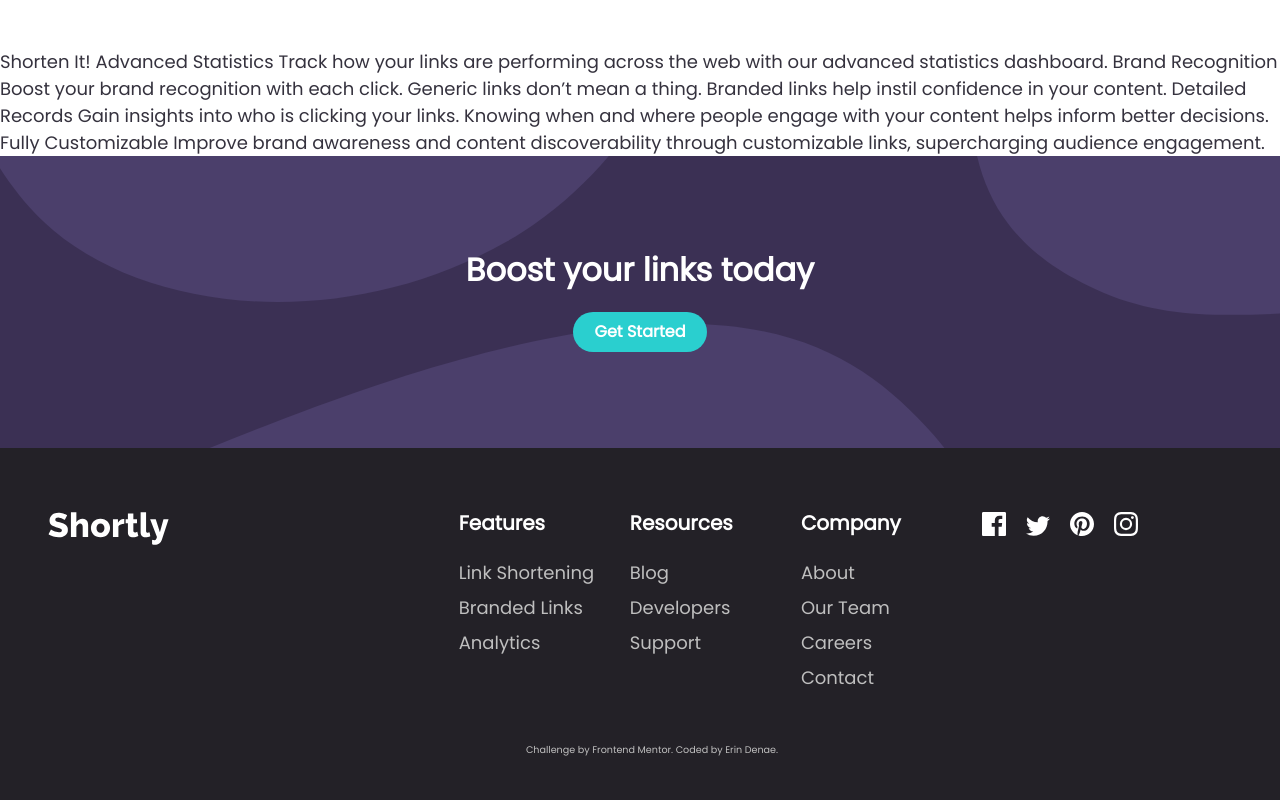
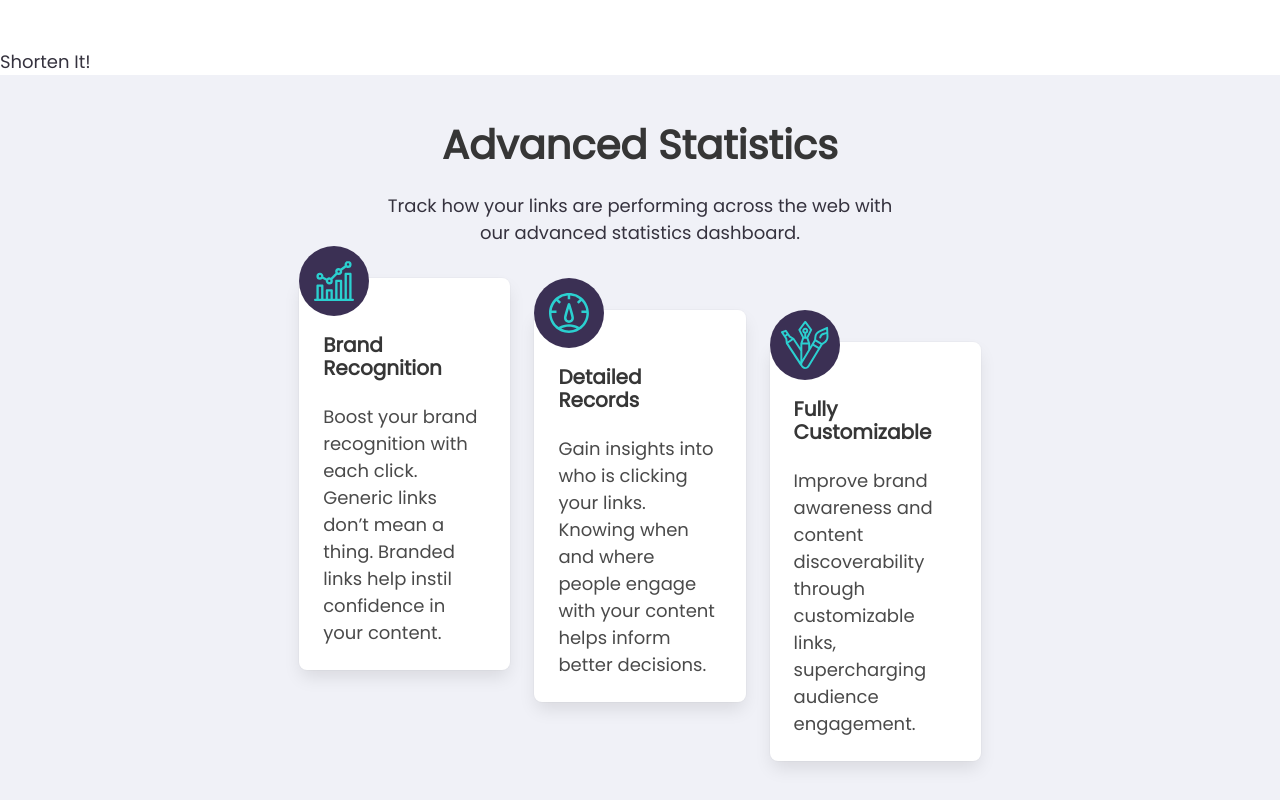
Before and after one commit to erindenae/apichallenge, an Angular app: page / in a window 1280 px wide. Shown: the part 540-1340 px from the top of the page. Built offline with nearby package versions, Linux system fonts and the light colour scheme.

Commit message:
add 3 card module

```diff
--- a/src/app/app.component.html
+++ b/src/app/app.component.html
@@ -1,27 +1,12 @@
 <short-header></short-header>
  <short-two-up-feature></short-two-up-feature>
 
-  Shorten It!
+ Shorten It!
+<short-three-card></short-three-card>
 
-  Advanced Statistics
 
-  Track how your links are performing across the web with our
-  advanced statistics dashboard.
 
-  Brand Recognition
 
-  Boost your brand recognition with each click. Generic links don’t
-  mean a thing. Branded links help instil confidence in your content.
-
-  Detailed Records
-
-  Gain insights into who is clicking your links. Knowing when and where
-  people engage with your content helps inform better decisions.
-
-  Fully Customizable
-
-  Improve brand awareness and content discoverability through customizable
-  links, supercharging audience engagement.
 
   <short-cta-banner></short-cta-banner>
   <short-footer></short-footer>
--- a/src/app/app.module.ts
+++ b/src/app/app.module.ts
@@ -7,6 +7,7 @@ import { HeaderComponent } from './header/header.component';
 import { FooterComponent } from './footer/footer.component';
 import { CtaBannerComponent } from './cta-banner/cta-banner.component';
 import { TwoUpFeatureComponent } from './two-up-feature/two-up-feature.component';
+import { ThreeCardComponent } from './three-card/three-card.component';
 
 @NgModule({
   declarations: [
@@ -14,7 +15,8 @@ import { TwoUpFeatureComponent } from './two-up-feature/two-up-feature.component
     HeaderComponent,
     FooterComponent,
     CtaBannerComponent,
-    TwoUpFeatureComponent
+    TwoUpFeatureComponent,
+    ThreeCardComponent
   ],
   imports: [
     BrowserModule,
--- /dev/null
+++ b/src/app/three-card/three-card.component.html
@@ -0,0 +1,54 @@
+<section class="section three-card">
+  <div class="container">
+    <h2 class="title is-2 is-centered">Advanced Statistics</h2>
+    <p class="description">Track how your links are performing across the web with <br />our
+      advanced statistics dashboard.</p>
+      <div class="columns is-8">
+        <div class="column is-one-fifth is-offset-one-fifth">
+          <div class="card">
+            <div class="card-icons">
+              <img src="../../assets/images/icon-brand-recognition.svg" alt="">
+            </div>
+          <div class="card-content">
+            <div class="content">
+              <h3 class="title is-5">Brand Recognition</h3>
+              <p>Boost your brand recognition with each click. Generic links don’t
+                mean a thing. Branded links help instil confidence in your content.</p>
+            </div>
+          </div>
+        </div>
+        </div>
+
+        <div class="column is-one-fifth ">
+          <div class="card">
+            <div class="card-icons">
+              <img src="../../assets/images/icon-detailed-records.svg" alt="">
+            </div>
+          <div class="card-content">
+            <div class="content">
+              <h3 class="title is-5">Detailed Records</h3>
+              <p>Gain insights into who is clicking your links. Knowing when and where
+                people engage with your content helps inform better decisions.</p>
+            </div>
+          </div>
+        </div>
+        </div>
+
+        <div class="column is-one-fifth ">
+          <div class="card">
+            <div class="card-icons">
+              <img src="../../assets/images/icon-fully-customizable.svg" alt="">
+            </div>
+          <div class="card-content">
+            <div class="content">
+              <h3 class="title is-5">Fully Customizable</h3>
+              <p>Improve brand awareness and content discoverability through customizable
+                links, supercharging audience engagement.</p>
+            </div>
+          </div>
+        </div>
+    </div>  </div>
+
+
+  </div>
+</section>
--- /dev/null
+++ b/src/app/three-card/three-card.component.scss
@@ -0,0 +1,44 @@
+@import '../../assets/scss/colors.scss';
+section.three-card {
+    background-color: #F0F1F7;
+    text-align: center;
+    word-break: keep-all;;
+
+    p.description{
+        margin-bottom: 2rem;
+    }
+    .column {
+        text-align: left;
+        margin-top: 2rem;
+
+    }
+    .card {
+        padding-top: 2rem;
+        border-radius: 8px;
+
+    }
+    .card-icons {
+        background-color: $primary-violet;
+        border-radius: 50%;
+        height: 70px;
+        width: 70px;
+        display: flex;
+        align-items: center;
+        justify-content: center;
+        position: absolute;
+        margin-top: -4rem;
+    }
+
+
+    @media screen and (min-width: 1024px) {
+        .column {
+            margin-top: 0;
+            &:nth-child(2){
+                margin-top: 2rem;
+            }
+            &:nth-child(3){
+                margin-top: 4rem;
+            }
+        }
+    }
+}
--- /dev/null
+++ b/src/app/three-card/three-card.component.ts
@@ -0,0 +1,15 @@
+import { Component, OnInit } from '@angular/core';
+
+@Component({
+  selector: 'short-three-card',
+  templateUrl: './three-card.component.html',
+  styleUrls: ['./three-card.component.scss']
+})
+export class ThreeCardComponent implements OnInit {
+
+  constructor() { }
+
+  ngOnInit() {
+  }
+
+}
```
Also changed, not shown: 1 other file (tests, documents, lock files or other folders).
